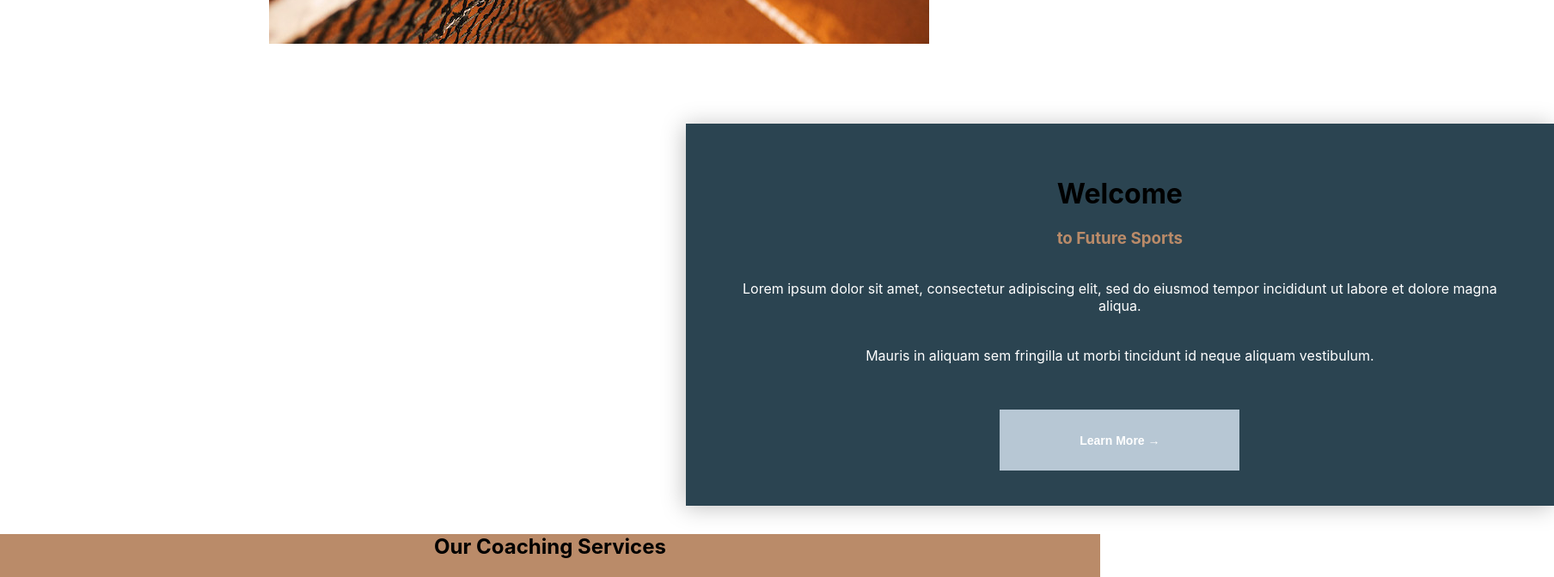
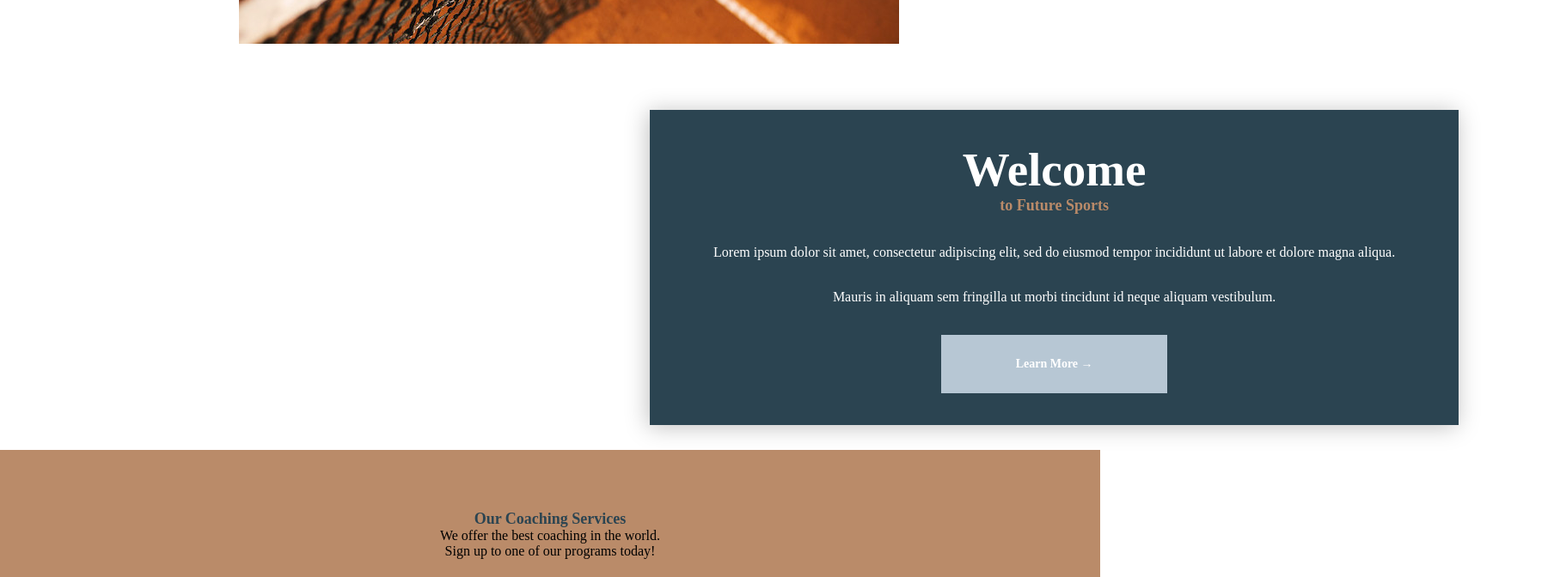
Before and after one commit to nick-condon/future-sports, a React (Create React App) app: page / in a window 1280 px wide. Shown: the part 1420-2092 px from the top of the page at 86% size, 1808 px wide, since content can reach past the window. Built offline with nearby package versions, Linux system fonts and the light colour scheme.

Commit message:
contact section added

```diff
--- a/src/App.css
+++ b/src/App.css
@@ -1,3 +1,40 @@
+* {
+  font-family: 'Times New Roman', Times, serif;
+  box-sizing: border-box;
+  margin: 0;
+}
+
+/* Defining colours to standardise, reduce typos and allow easier specification */
+:root {
+--blue-color: #2B4451;
+--brown-color: #BA8B69;
+--grey-color: #B7C7D4;
+}
+
+/* Used on the Welcome section */
+h1 {
+  color: white;
+  font-size: 55px;
+  margin: 0px;
+}
+
+/* Used for section headings */
+h2 {
+  text-align: center;
+  padding-top: 70px;
+  color:  var(--blue-color);
+  font-size: 18px;
+}
+
+/* Used on the welcome section */
+h3 {
+  color:  var(--blue-color);
+  margin-bottom: 5%;
+  margin-top: 5%;
+  font-size: 18px;
+}
+
+
 .App {
   text-align: center;
 }
--- a/src/components/Main/Coaching.css
+++ b/src/components/Main/Coaching.css
@@ -1,8 +1,3 @@
-:root {
-    --blue-color: #2B4451;
-    --brown-color: #BA8B69;
-    --grey-color: #B7C7D4;
-  }
 
 .Coaching {
     background-color: var(--brown-color);
--- a/src/components/Main/Contact.css
+++ b/src/components/Main/Contact.css
@@ -0,0 +1,23 @@
+.Contact {
+    display: grid;
+    grid-template-columns: auto auto auto auto;
+    background: linear-gradient(rgba(0,0,0,0.5), rgba(0,0,0,0.5)), url(../../assets/images/contact-us.jpg);
+    min-height: 800px;
+}
+
+.Contact > div {
+    padding-top:250px;
+    padding-right: 100px;
+    position: relative;
+}
+
+.ContactForm {
+    grid-column-start: 2;
+    grid-column-end: 3;
+    /*
+    grid-row-start: 1;
+    grid-row-end: 3;*/
+    padding-top: 40px;
+    padding-left: 100px;
+    position: absolute;
+}
--- a/src/components/Main/Contact.js
+++ b/src/components/Main/Contact.js
@@ -1,9 +1,34 @@
 import React from "react";
+import './Contact.css';
 
 const Contact = () => {
     return (
         <div className="Contact">
-            <h3>Contact</h3>
+            <div></div>
+            <div className="ContactForm">
+                <h2 style={{ color: "white", textAlign: "left", paddingTop: "0px" }}>Contact</h2>
+                <h3 style={{ color: "white", textAlign: "left" }}>and we'll return with an answer!</h3>
+                <form method="post">
+                    <input type="text" style={{height:"20px", fontSize:"14pt"}} title="fullname" placeholder="Full Name*" required />
+                    <br />
+                    <br />
+                    <input type="text" style={{height:"20px", fontSize:"14pt"}} title="email" placeholder="Email Address*" required />
+                    <br />
+                    <br />
+                    <textarea rows="5" cols="40" style={{fontSize:"14pt"}} placeholder="Enter your message*" required></textarea>
+                    <br />
+                    <br />
+                    <button type="submit" style={{height: "40px", width: "200px", fontSize: "14pt"}}>Send</button>
+                </form>
+            </div>
+            <div>
+                <p style={{ color: "white" }}><strong>Address:<br /></strong>Brisbane st, <br />Mellbourne</p>
+                <p style={{ color: "white" }}><strong>Ph:<br /></strong>03 4444 3333</p>
+                <p style={{ color: "white" }}><strong>Email:<br /></strong>admin@futuresports.com.au</p>
+            </div>
+            <div>
+                <iframe src="https://www.google.com/maps/embed?pb=!1m14!1m8!1m3!1d14047.89060974969!2d153.3950935!3d-28.3294293!3m2!1i1024!2i768!4f13.1!3m3!1m2!1s0x6b90f14b99ee0d0b%3A0x62c934772f53df63!2sMurwillumbah%20Tennis%20Club!5e0!3m2!1sen!2sau!4v1691273813621!5m2!1sen!2sau" width="200" height="150" style={{ border: 0 }} allowfullscreen="" loading="lazy" referrerpolicy="no-referrer-when-downgrade"></iframe>
+            </div>
         </div>
     );
 };
--- a/src/components/Main/PhotoCarousel.css
+++ b/src/components/Main/PhotoCarousel.css
@@ -1,8 +1,3 @@
-:root {
-    --blue-color: #2B4451;
-    --brown-color: #BA8B69;
-    --grey-color: #B7C7D4;
-  }
 
 
 .CarouselContainer {
--- a/src/components/Main/PhotoGallery.css
+++ b/src/components/Main/PhotoGallery.css
@@ -1,8 +1,3 @@
-
-
-
-
-
 .PhotoGalleryGridContainer {
     display: grid;
     grid-template-columns: auto auto auto auto;
--- a/src/components/Main/Tips.css
+++ b/src/components/Main/Tips.css
@@ -1,9 +1,3 @@
-:root {
-    --blue-color: #2B4451;
-    --brown-color: #BA8B69;
-    --grey-color: #B7C7D4;
-  }
-
 .Tips {
     background-color: var(--grey-color);
 }
```
